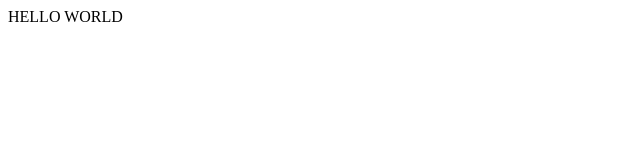
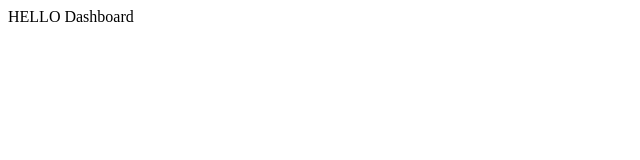
Before and after one commit to vivianaranha/AugustRepo, a plain HTML site: page index.html in a window 1280 px wide. Shown: the full height of the page, 0-640 px from the left. Drawn offline with Linux system fonts and the light colour scheme.

Commit message:
Task 2: Modify name

```diff
--- a/index.html
+++ b/index.html
@@ -3,6 +3,6 @@
 	<title></title>
 </head>
 <body>
-	HELLO WORLD
+	HELLO Dashboard
 </body>
 </html>
```
